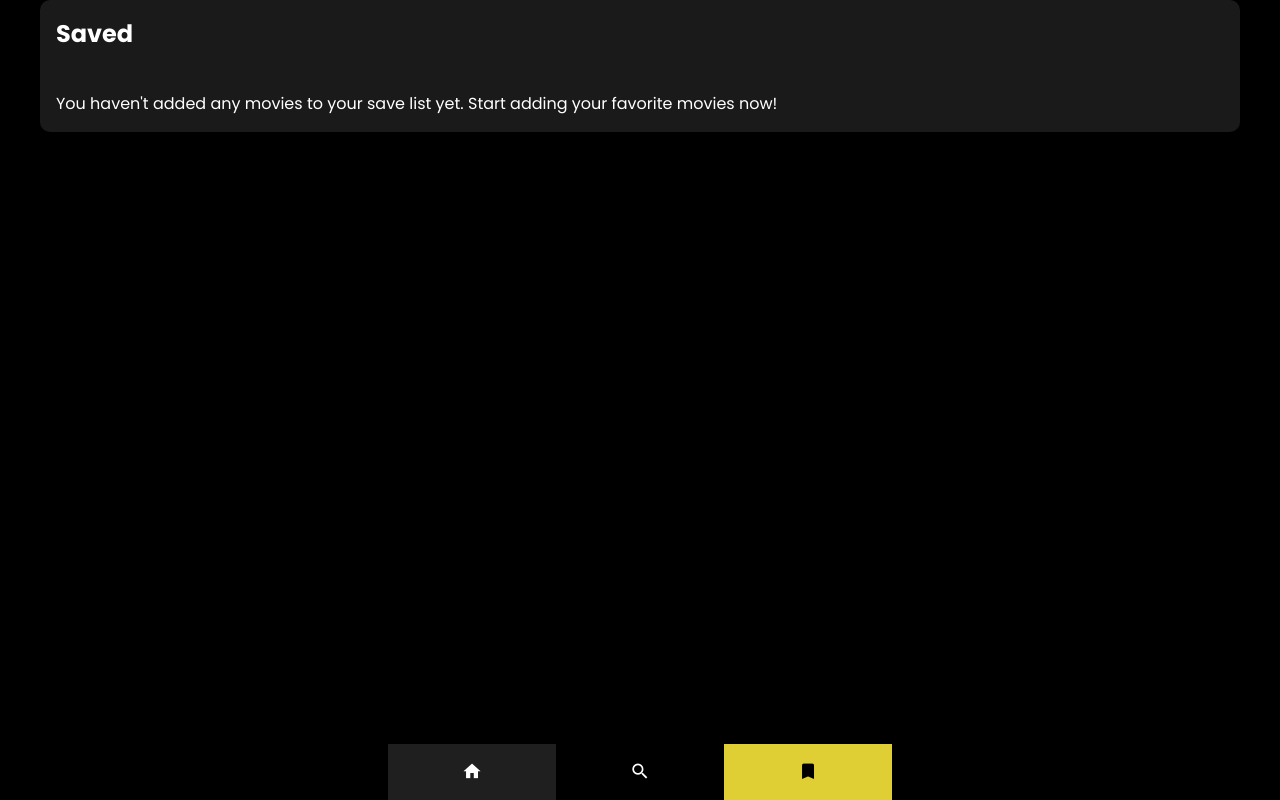
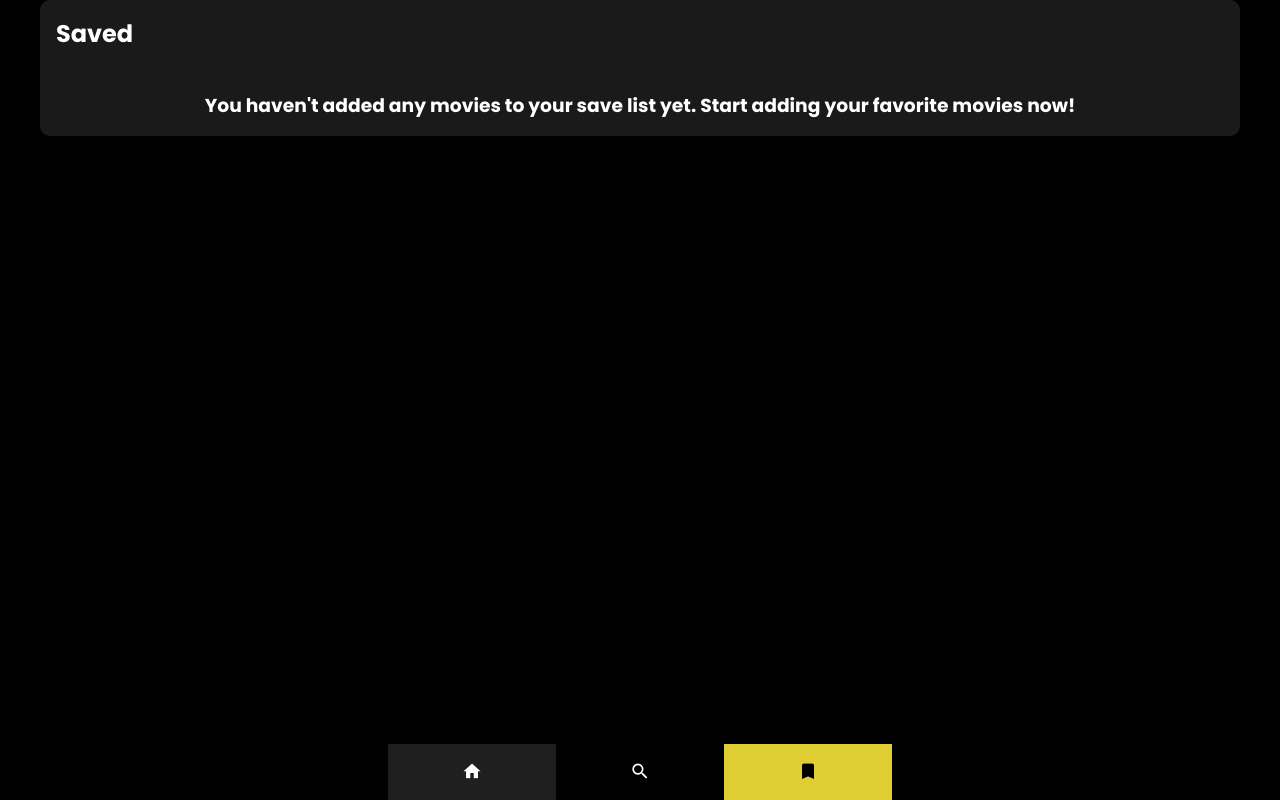
Before and after one commit to Mo7ammedXD/Vue-movie, a Vue app: page /saves in a window 1280 px wide. Built offline with nearby package versions, Linux system fonts and the light colour scheme; a web font is replaced by a local one; what @tanstack/vue-query would draw is missing.

Commit message:
Update Saves.vue

```diff
--- a/src/views/Saves.vue
+++ b/src/views/Saves.vue
@@ -11,8 +11,8 @@
       </div>
 </v-row>
 <v-row no-gutters v-else class="text-center">
-  <div class="mt-10" >
-  <p>You haven't added any movies to your save list yet. Start adding your favorite movies now!</p>
+  <div class="mt-10 ma-auto" >
+  <h3>You haven't added any movies to your save list yet. Start adding your favorite movies now!</h3>
 </div>
 </v-row>
   </v-container>
```
